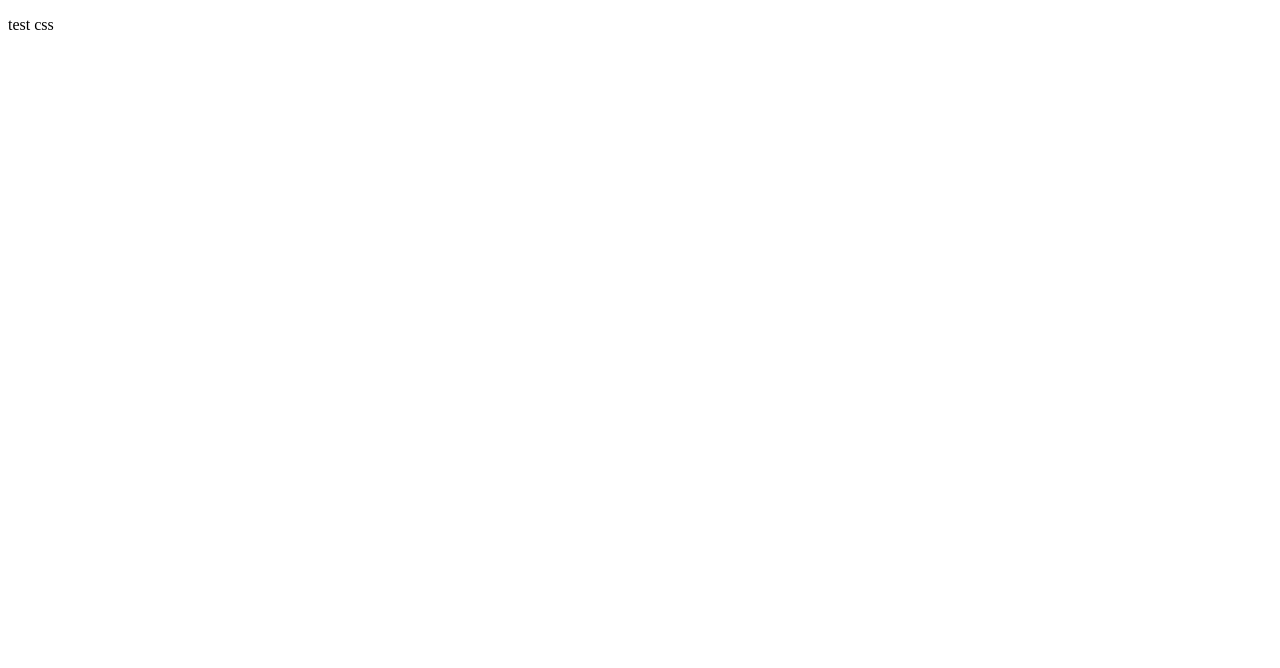
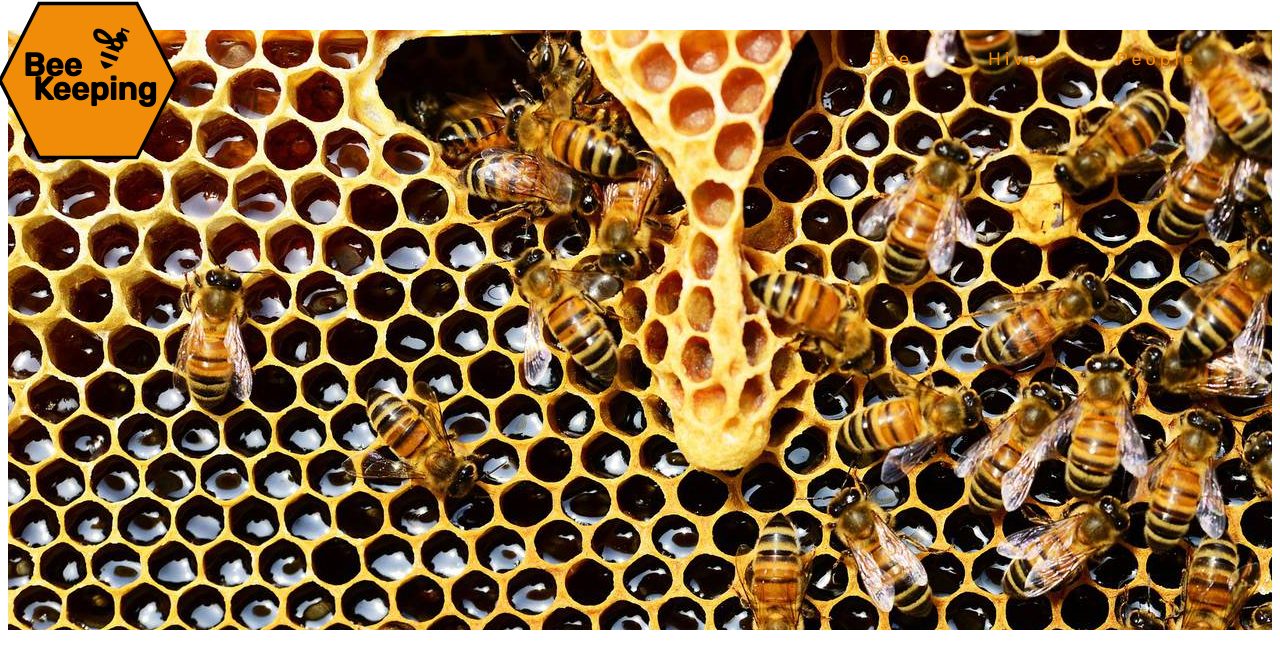
Before and after one commit to Lucas-soret/project1, a plain HTML site: page index.html in a window 1280 px wide. Drawn offline with Linux system fonts and the light colour scheme; a web font is replaced by a local one.

Commit message:
add logo to header and menu

```diff
--- a/assets/css/style.css
+++ b/assets/css/style.css
@@ -0,0 +1,85 @@
+  @import url('https://fonts.googleapis.com/css2?family=Fira+Sans+Extra+Condensed:wght@300&family=Rubik:wght@400;500&display=swap');
+
+body {
+    font-family: "Rubik"; sans-serif;
+    font-weight: 400;
+    color: black;
+}
+
+/* hexagone for the hive can be reuse for different chapter*/
+
+#hex1 {
+  height: 175px;
+  width: 200px;
+  clip-path: polygon(25% 5%, 75% 5%, 95% 50%, 75% 95%, 25% 95%, 05% 50%);
+  background-color: black;
+  position: absolute;
+  margin: -15px 15px 1px -20px;
+  clear: both;
+  }
+
+#hex2 {
+  position:absolute;
+  left: 0;
+  top: 0;
+  right: 0;
+  bottom: 0;
+  content: '';
+  background-color: #F08C08;
+  clip-path: polygon(26% 7%, 74% 7%, 93% 50%, 74% 93%, 26% 93%, 7% 50%);
+}
+
+/* element for inside logo*/
+
+#logo {
+  margin-top: 30%;
+  line-height: 75%;
+  color: black;
+}
+
+#first {
+  padding-left: 35px;
+  align-self: flex-start;
+}
+
+#second {
+  padding-left: 45px;
+}
+
+#icon {
+  height: 50px;
+  width: 50px;
+  position: absolute;
+  margin-left: 50%;
+  margin-top: 15% ;
+}
+
+/* navigation link*/
+
+#menu {
+  font-size: large;
+  letter-spacing: 4px;
+  display: inline;
+}
+
+#menu li {
+  float: right;
+  list-style-type: none;
+  margin-right: 75px;
+  margin-top: 40px;
+  flex-direction: row-reverse;
+
+}
+
+#menu a {
+  text-decoration: none;
+  color: #F08C08;
+}
+
+/* hive image*/
+
+#honey-hive {
+  height: 600px;
+  width: 100%;
+  background: url(../images/honey-hive.jpeg);
+}
--- a/index.html
+++ b/index.html
@@ -8,14 +8,40 @@
     <meta name="keywords" content="#">
 
     <link rel="stylesheet" href="assets/css/style.css">
-    <title>#</title>
+    <title>Beekeeping</title>
 </head>
 <body>
     <header>
+        <a href="index.html">
+            <div id="hex1">
+                <div id="hex2">
+                    <img src="assets/images/bee-font-icon.png" alt="Bee icon on black and white" id="icon">
+                     <h1 id="logo">
+                        <span id="first">Bee</span>
+                        <span id="second">Keeping</span>
+                     </h1>
+              </div>
+            </div>
+        </a>
+        <nav>
+            <ul id="menu">
+               <li>
+                    <a href="people.html">People</a>
+                </li>
+                <li>
+                    <a href="hive.html">Hive</a>
+                </li>
+                 <li>
+                    <a href="index.html">Bee</a>
+                </li>
+            </ul>
+        </nav>
 
     </header>
     <section>
-        <p>test css</p>
+        <div id="honey-hive"></div>
+
+
 
     </section>
     <footer>
```
Also changed, not shown: assets/images/bee-font-icon.png (added), assets/images/honey-hive.jpeg (added), hive.html (added), people.html (added).
